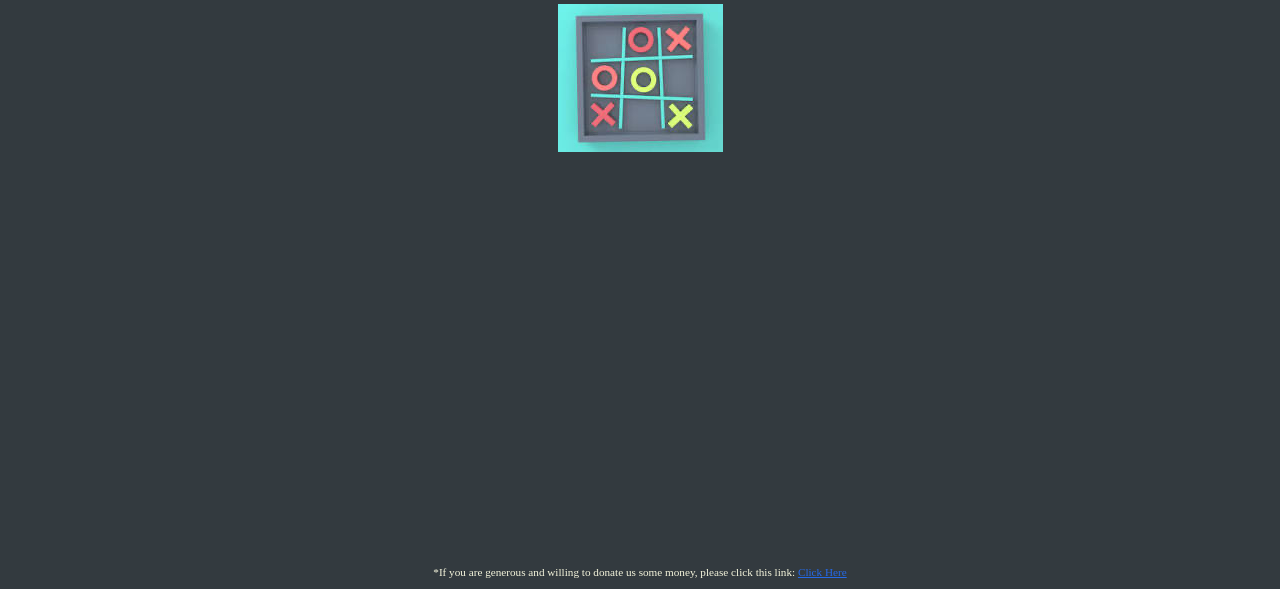
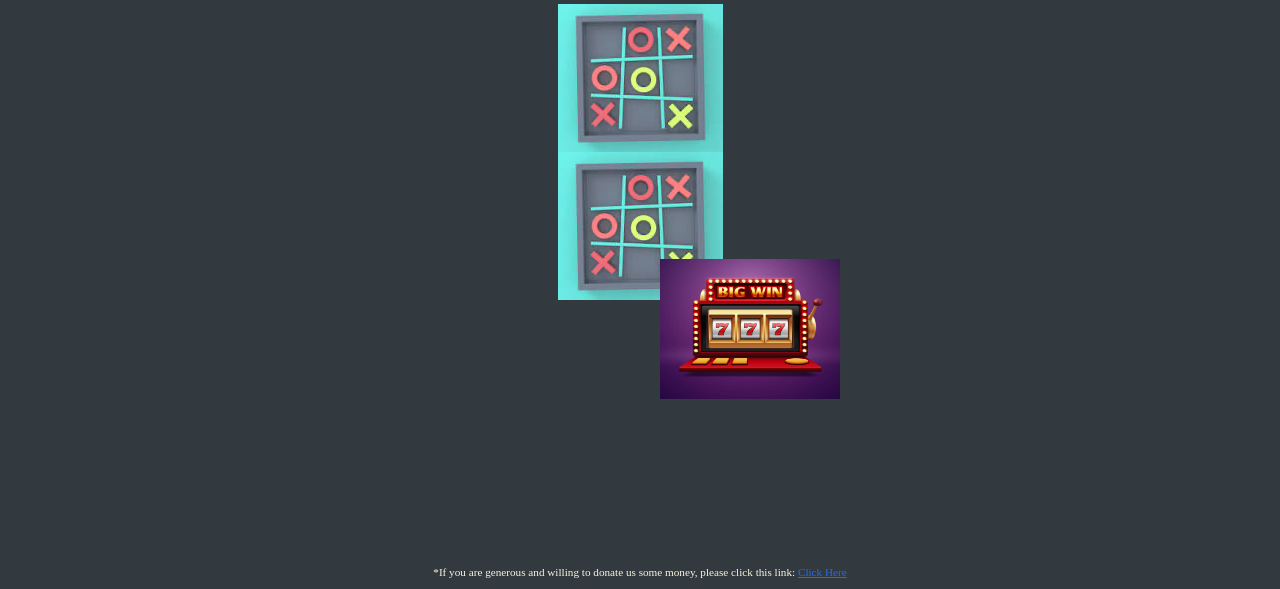
Before and after one commit to Dhar-1234/Game-Mania-, a plain HTML site: page index.html in a window 1280 px wide. Shown: the part 211-800 px from the top of the page. Drawn offline with Linux system fonts and the light colour scheme.

Commit message:
modified the image of the games and pulled data

```diff
--- a/index.html
+++ b/index.html
@@ -20,6 +20,11 @@
     <p id="donation">*If you are generous and willing to donate us some money, please click this link: <a id="click-here" href="/money.html">Click Here</a></p>
 
     <script src="main.js"></script>
+    <img id="Game-Mania" src="Game-Mania-image.png" alt="Game Mania" >
+
+    <a id = "Game" href="/Tic-Tac-Toe.html">  <img id="Tic-Tac-Toe" src="image.png" alt="Tic Tac Toe" > </a>
+
+    <a id="Spin-Roulette" href="/Slots.html"> <img id="Slots" src="image copy.png" alt="Slots"> </a>
 </body>
 
 </html>
--- a/styles.css
+++ b/styles.css
@@ -70,3 +70,11 @@ h2 {
     cursor: pointer;
     scale: 1.1;
 }
+
+#Slots{
+    position: absolute;
+    bottom: 190px;
+    left: 660px;
+    width: 180px;
+    height: 140px;
+}
```
